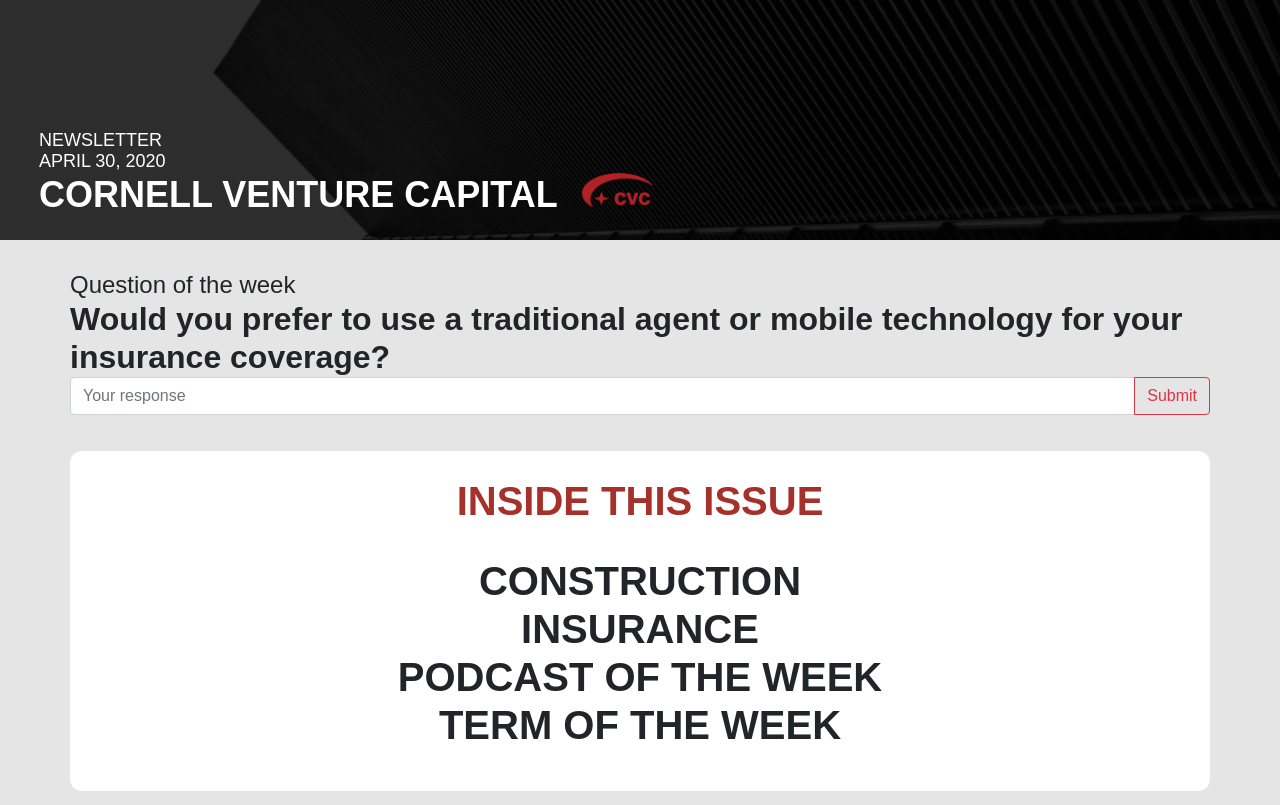
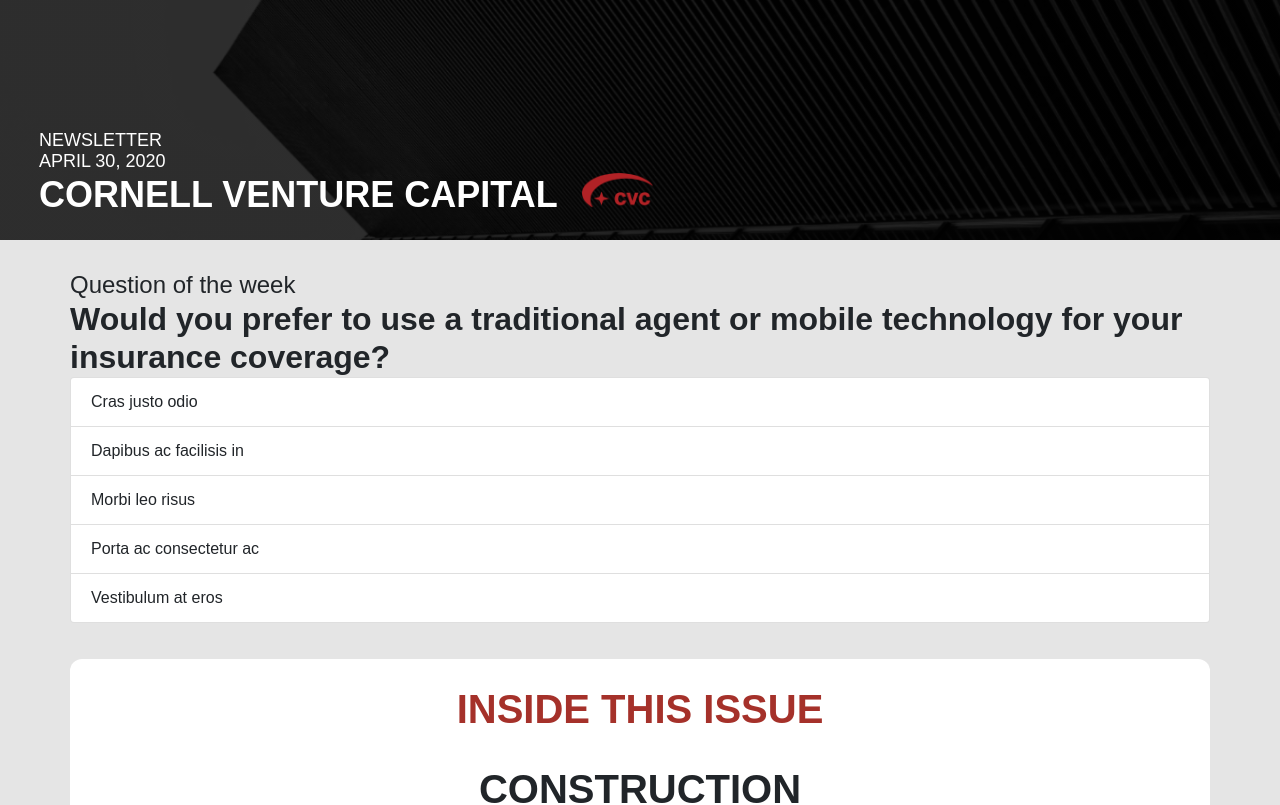
Before and after one commit to hanywang2/CVC-newsletter, a React (Create React App) app: page / in a window 1280 px wide. Shown: the top 805 px of the page. Built offline with nearby package versions, Linux system fonts and the light colour scheme; a web font is replaced by a local one.

Commit message:
Add template for comments

```diff
--- a/public/index.html
+++ b/public/index.html
@@ -7,7 +7,7 @@
     <meta name="theme-color" content="#000000" />
     <meta
       name="description"
-      content="Web site created using create-react-app"
+      content="From interviews with student entrepreneurs on campus to our curated picks for top VC-related articles and podcasts, our weekly News debriefs and delivers the stories you want — straight to your inbox."
     />
     <link rel="apple-touch-icon" href="%PUBLIC_URL%/favicon.png" />
     <!--
--- a/src/App.js
+++ b/src/App.js
@@ -5,7 +5,7 @@
 import Article from './components/Article';
 import Button from './components/Button';
 
-import { Row, Col, InputGroup, FormControl, Button as Click } from 'react-bootstrap';
+import { Row, Col, InputGroup, FormControl, Button as Click, ListGroup } from 'react-bootstrap';
 
 import './App.css';
 
@@ -21,7 +21,7 @@
       <Special>
         <h1 className="preview">Question of the week</h1>
         <h1 className="headline">Would you prefer to use a traditional agent or mobile technology for your insurance coverage?</h1>
-        <InputGroup className="mb-3">
+        {/* <InputGroup className="mb-3">
           <FormControl
             placeholder="Your response"
             aria-label="Recipient's username"
@@ -30,7 +30,14 @@
           <InputGroup.Append>
             <Click variant="outline-danger">Submit</Click>
           </InputGroup.Append>
-        </InputGroup>
+        </InputGroup> */}
+        <ListGroup>
+          <ListGroup.Item>Cras justo odio</ListGroup.Item>
+          <ListGroup.Item>Dapibus ac facilisis in</ListGroup.Item>
+          <ListGroup.Item>Morbi leo risus</ListGroup.Item>
+          <ListGroup.Item>Porta ac consectetur ac</ListGroup.Item>
+          <ListGroup.Item>Vestibulum at eros</ListGroup.Item>
+        </ListGroup>
       </Special>
       <Article title="Inside this issue" table center>
         <h1 className="titles">CONSTRUCTION</h1>
```
Also changed, not shown: 23 other files (tests, documents, lock files or other folders).
